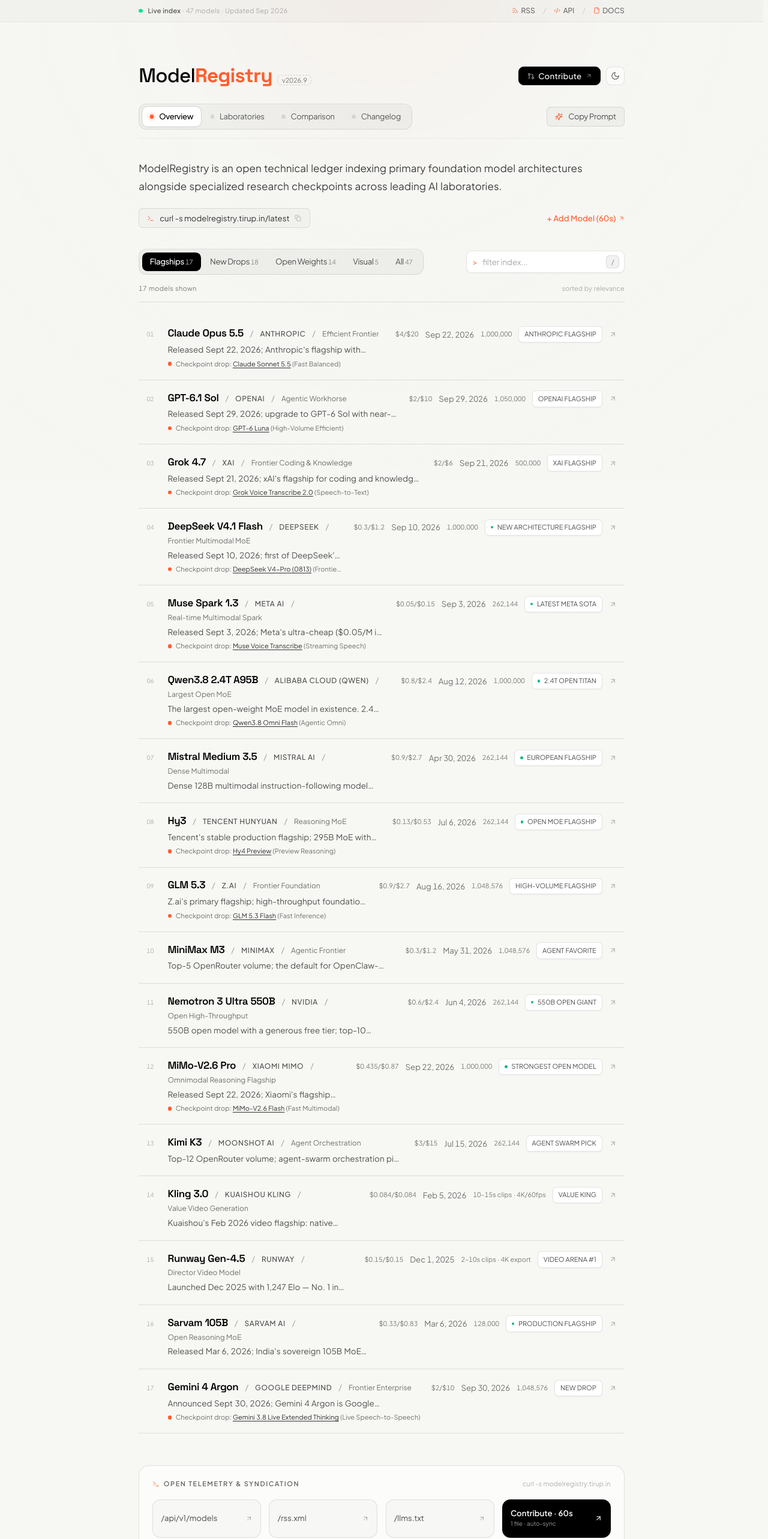
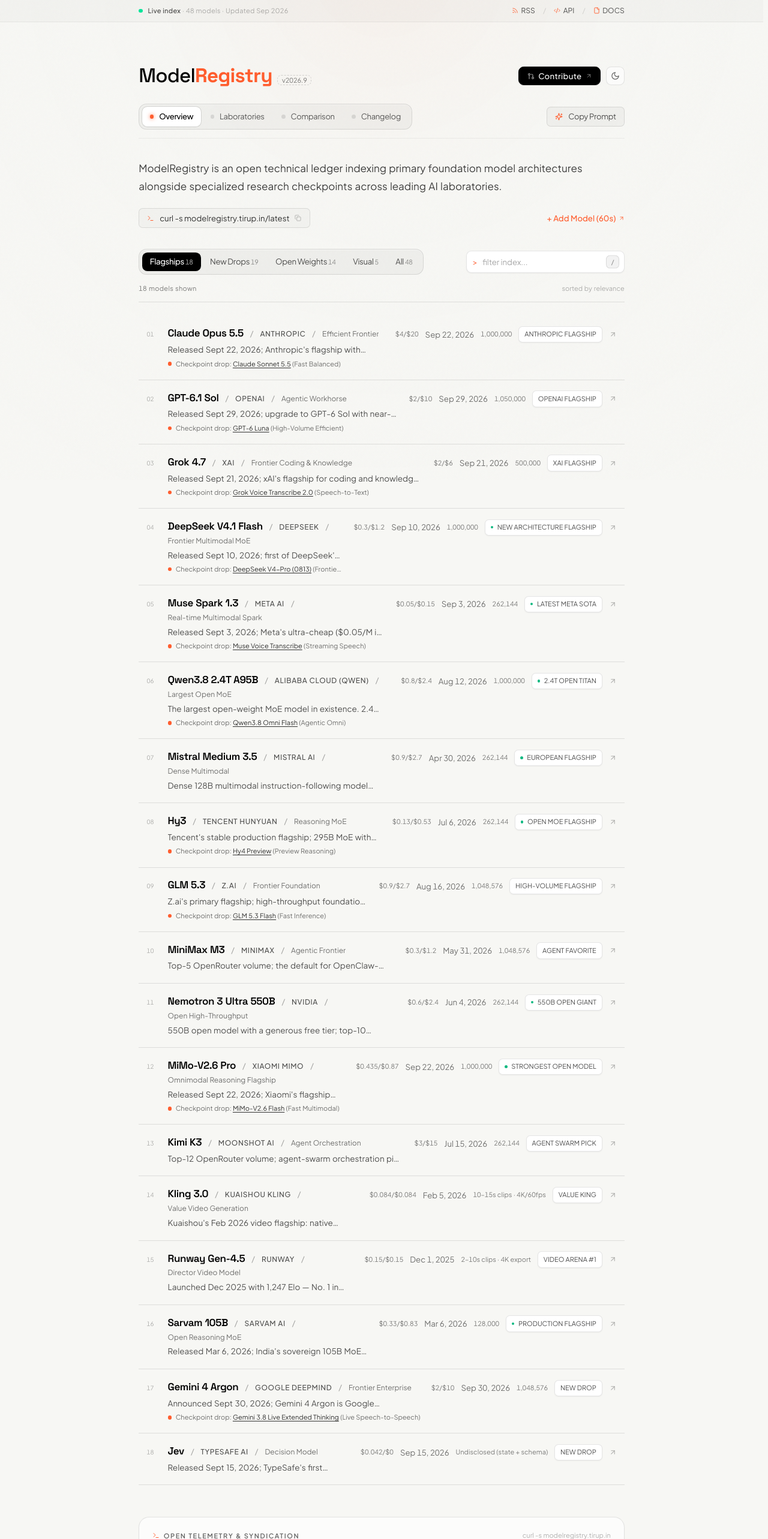
Before and after one commit to TirupMehta/ModelRegistry, a Next.js app: page / in a window 1280 px wide. Shown: the top 2566 px of the page at 60% size. Built offline with nearby package versions, Linux system fonts and the light colour scheme.

Commit message:
feat(registry): add TypeSafe AI Jev System One decision model

```diff
--- a/data/companies.ts
+++ b/data/companies.ts
@@ -211,4 +211,15 @@ export const companies: Record<string, Company> = {
     latestReasoning: "Sarvam 105B",
     openWeightsAdvocate: true,
   },
+  typesafe: {
+    id: "typesafe",
+    name: "TypeSafe AI",
+    shortName: "TypeSafe",
+    website: "https://typesafe.ai",
+    headquarters: "San Francisco, CA",
+    accentColor: "#14b8a6",
+    description: "Builders of System One decision models; first model Jev returns typed calibrated decisions in 70-500ms with free output tokens.",
+    latestFlagship: "Jev",
+    openWeightsAdvocate: false,
+  },
 }
--- a/data/models.ts
+++ b/data/models.ts
@@ -1498,4 +1498,34 @@ export const modelsData: ModelItem[] = [
       apiDocs: "https://ai.google.dev/gemini-api/docs",
     },
   },
+
+  // ─── TYPESAFE AI ─────────────────────────────────────────────────────────
+  {
+    id: "jev-1",
+    companyId: "typesafe",
+    companyName: "TypeSafe AI",
+    name: "Jev",
+    version: "1.0",
+    releaseDate: "2026-09-15",
+    isCompanyFlagship: true,
+    isLatestCheckpoint: true,
+    statusBadge: "NEW DROP",
+    category: "flagship",
+    categoryLabel: "Decision Model",
+    contextWindow: "Undisclosed (state + schema)",
+    contextWindowTokens: 0,
+    maxOutputTokens: "Type-safe values (no text tokens)",
+    parameters: "Undisclosed (RLCD System One)",
+    openWeights: false,
+    license: "Proprietary API",
+    pricing: { input: 0.042, output: 0 },
+    highlight: "Released Sept 15, 2026; TypeSafe's first System One model returns typed decisions with calibrated confidence in 70-500ms, at $0.042 per 1M input tokens with free output.",
+    modalities: ["Text"],
+    benchmarks: {},
+    links: {
+      announcement: "https://typesafe.ai/blog/introducing-system-one-models-and-jev",
+      playground: "https://jevai.net/",
+      apiDocs: "https://docs.typesafe.ai/",
+    },
+  },
 ]
```
Also changed, not shown: 1 other file (tests, documents, lock files or other folders).
